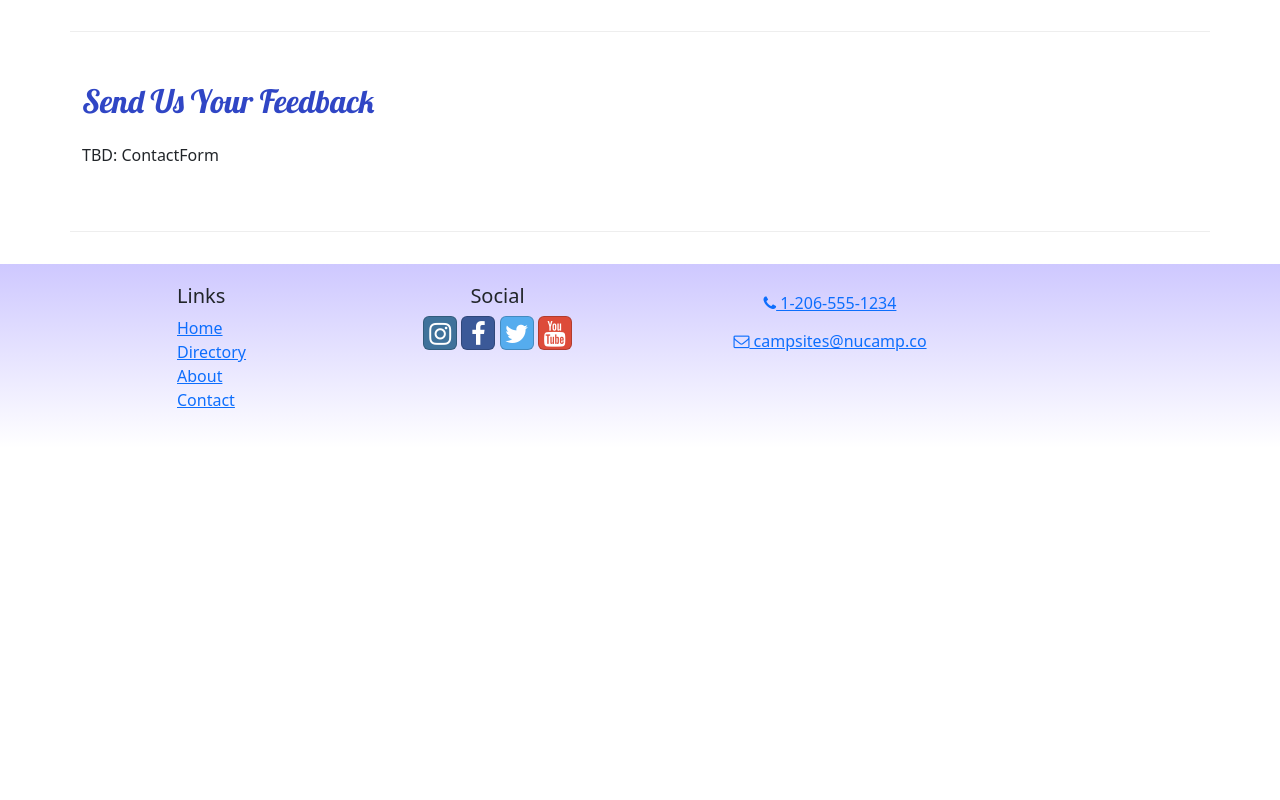
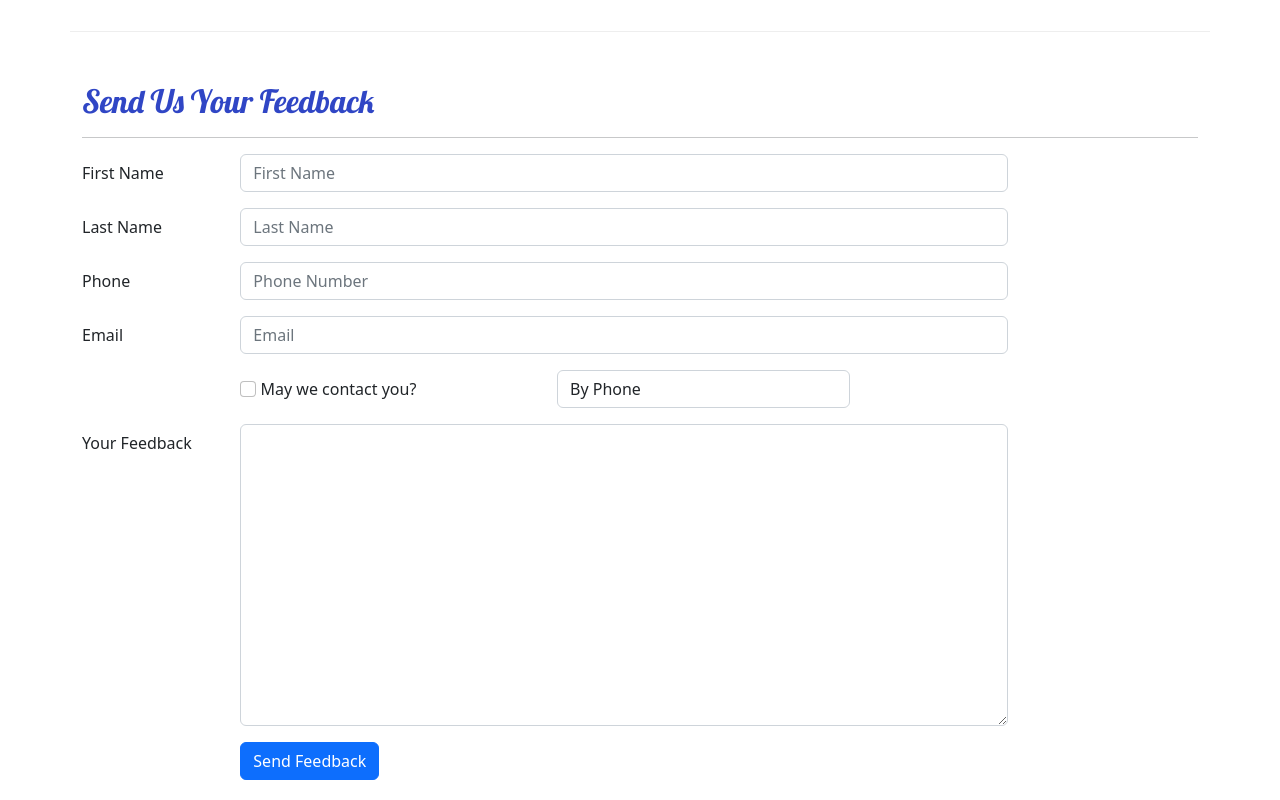
Before and after one commit to swilson6765/reactclass, a React (Create React App) app in the folder nucampsite/: page /contact in a window 1280 px wide. Shown: the part 460-1260 px from the top of the page. Before the commit the page ends 908 px from the top, so only its background shows below. Built offline with nearby package versions, Linux system fonts and the light colour scheme.

Commit message:
validateContactForm

```diff
--- /dev/null
+++ b/nucampsite/src/components/ContactForm.js
@@ -0,0 +1,142 @@
+import { Button, Col, Label, FormGroup } from 'reactstrap';
+import { Formik, Field, Form, ErrorMessage } from 'formik';
+import { validateContactForm } from '../utils/validateContactForm';
+
+const ContactForm = () => {
+    // This is the javascript that makes the form work
+    const handleSubmit = (values, {resetForm}) => {
+        console.log('form values:', values);
+        console.log('in JSON format:', JSON.stringify(values));
+        resetForm();
+    }
+    return (
+        // This is how to set up the form
+        // first section is all the values in the form
+        <Formik
+            initialValues={{
+                firstName: '',
+                lastName: '',
+                phoneNum: '',
+                email: '',
+                agree: false,
+                contactType: 'By Phone',
+                feedback: ''
+            }}
+            onSubmit={handleSubmit}
+            validate={validateContactForm}
+        >
+            <Form>
+                {/* styling the form */}
+                <FormGroup row>
+                    <Label htmlFor='firstName' md='2'>
+                        First Name
+                    </Label>
+                    <Col md='10'>
+                        <Field
+                            name='firstName'
+                            placeholder='First Name'
+                            className='form-control'
+                        />
+                        {/* this is how to connect the code to the view */}
+                        <ErrorMessage name='firstName'>
+                            {(msg) => <p className='text-danger'>{msg}</p>}
+                        </ErrorMessage>
+                    </Col>
+                </FormGroup>
+
+                <FormGroup row>
+                    <Label htmlFor='lastName' md='2'>
+                        Last Name
+                    </Label>
+                    <Col md='10'>
+                        <Field
+                                name='lastName'
+                                placeholder='Last Name'
+                                className='form-control'
+                        />
+                        <ErrorMessage name='lastName'>
+                            {(msg) => <p className='text-danger'>{msg}</p>}
+                        </ErrorMessage>
+                        </Col>
+                </FormGroup>
+
+                <FormGroup row>
+                    <Label htmlFor='phoneNum' md='2'>
+                        Phone
+                    </Label>
+                    <Col md='10'>
+                        <Field
+                            name='phoneNum'
+                            placeholder='Phone Number'
+                            className='form-control'
+                        />
+                        <ErrorMessage name='phoneNum'>
+                            {(msg) => <p className='text-danger'>{msg}</p>}
+                        </ErrorMessage>
+                    </Col>
+                </FormGroup>
+
+                <FormGroup row>
+                    <Label htmlFor='email' md='2'>
+                        Email
+                    </Label>
+                    <Col md='10'>
+                        <Field
+                            name='email'
+                            placeholder='Email'
+                            className='form-control'
+                        />
+                        <ErrorMessage name='email'>
+                            {(msg) => <p className='text-danger'>{msg}</p>}
+                        </ErrorMessage>
+                    </Col>
+                </FormGroup>
+
+                <FormGroup row>
+                    <Label check md={{ size: 4, offset: 2 }}>
+                        <Field
+                            name='agree'
+                            type='checkbox'
+                            className='form-check-input'
+                        />{' '}
+                        May we contact you?
+                    </Label>
+                    <Col md='4'>
+                        <Field
+                            name='contactType'
+                            as='select'
+                            className='form-control'
+                        >
+                            <option>By Phone</option>
+                            <option>By Email</option>
+                        </Field>
+                    </Col>
+                </FormGroup>
+
+                <FormGroup row>
+                    <Label htmlFor='feedback' md='2'>
+                        Your Feedback
+                    </Label>
+                    <Col md='10'>
+                        <Field
+                            name='feedback'
+                            as='textarea'
+                            rows='12'
+                            className='form-control'
+                        />
+                    </Col>
+                </FormGroup>
+
+                <FormGroup row>
+                    <Col md={{size: 10, offset: 2}}>
+                        <Button type='submit' color='primary'>
+                            Send Feedback
+                        </Button>
+                    </Col>
+                </FormGroup>
+            </Form>
+        </Formik>
+    )
+};
+
+export default ContactForm;
--- a/nucampsite/src/pages/ContactPage.js
+++ b/nucampsite/src/pages/ContactPage.js
@@ -1,11 +1,12 @@
 import { Container, Col, Row } from 'reactstrap';
 import SubHeader from '../components/SubHeader';
-
+import ContactForm from '../components/ContactForm';
 
 const ContactPage = () => {
     return (
         <Container>
             <SubHeader current='Contact Us' />
+
             <Row className='row-content align-items-center'>
                 <Col sm='4'>
                     <h5>Our Address</h5>
@@ -35,12 +36,14 @@
                     </a>
                 </Col>
             </Row>
+
             <Row className='row-content'>
                 <Col xs='12'>
                     <h2>Send Us Your Feedback</h2>
+                    <hr />
                 </Col>
                 <Col md='10'>
-                    TBD: ContactForm
+                    <ContactForm />
                 </Col>
             </Row>
         </Container>
--- /dev/null
+++ b/nucampsite/src/utils/validateContactForm.js
@@ -0,0 +1,31 @@
+// This is the code for the error messages
+export const validateContactForm = (values) => {
+    const errors = {};
+
+    if (!values.firstName) {
+        errors.firstName = 'Required';
+    } else if (values.firstName.length < 2) {
+        errors.firstName = 'Must be at least 2 characters.';
+    } else if (values.firstName.length > 15) {
+        errors.firstName = 'Must be 15 characters or less';
+    }
+
+    if (!values.lastName) {
+        errors.lastName = 'Required';
+    } else if (values.lastName.length < 2) {
+        errors.lastName = 'Must be at least 2 characters.';
+    } else if (values.lastName.length > 15) {
+        errors.lastName = 'Must be 15 characters or less';
+    }
+
+    const reg = /^\d+$/;
+    if (!reg.test(values.phoneNum)) {
+        errors.phoneNum = 'The phone number should contain only numbers.'
+    }
+
+    if (!values.email.includes('@')) {
+        errors.email = 'Email should contain a @';
+    }
+
+    return errors;
+};
```
Lines whose indentation alone changed are shown as unchanged.
